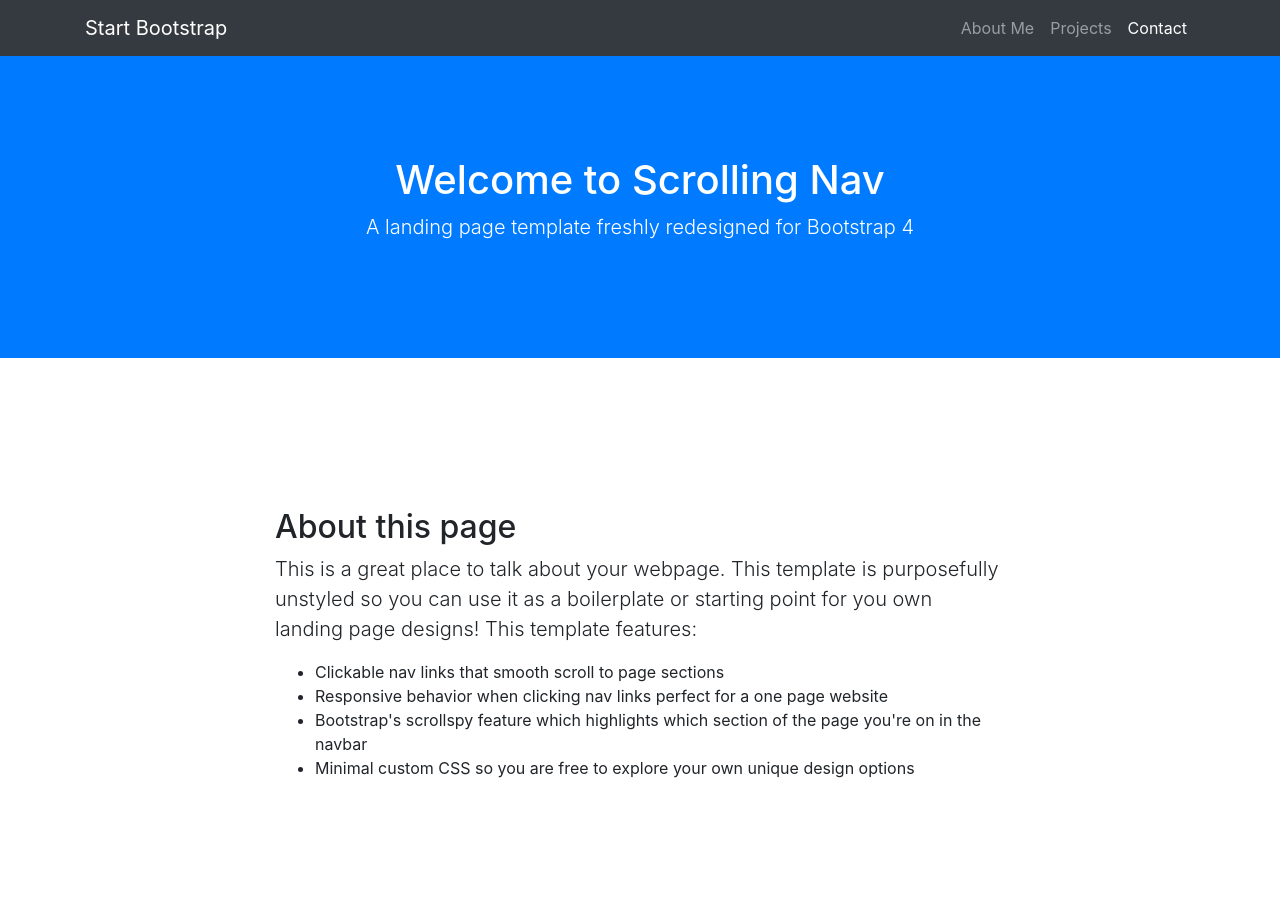
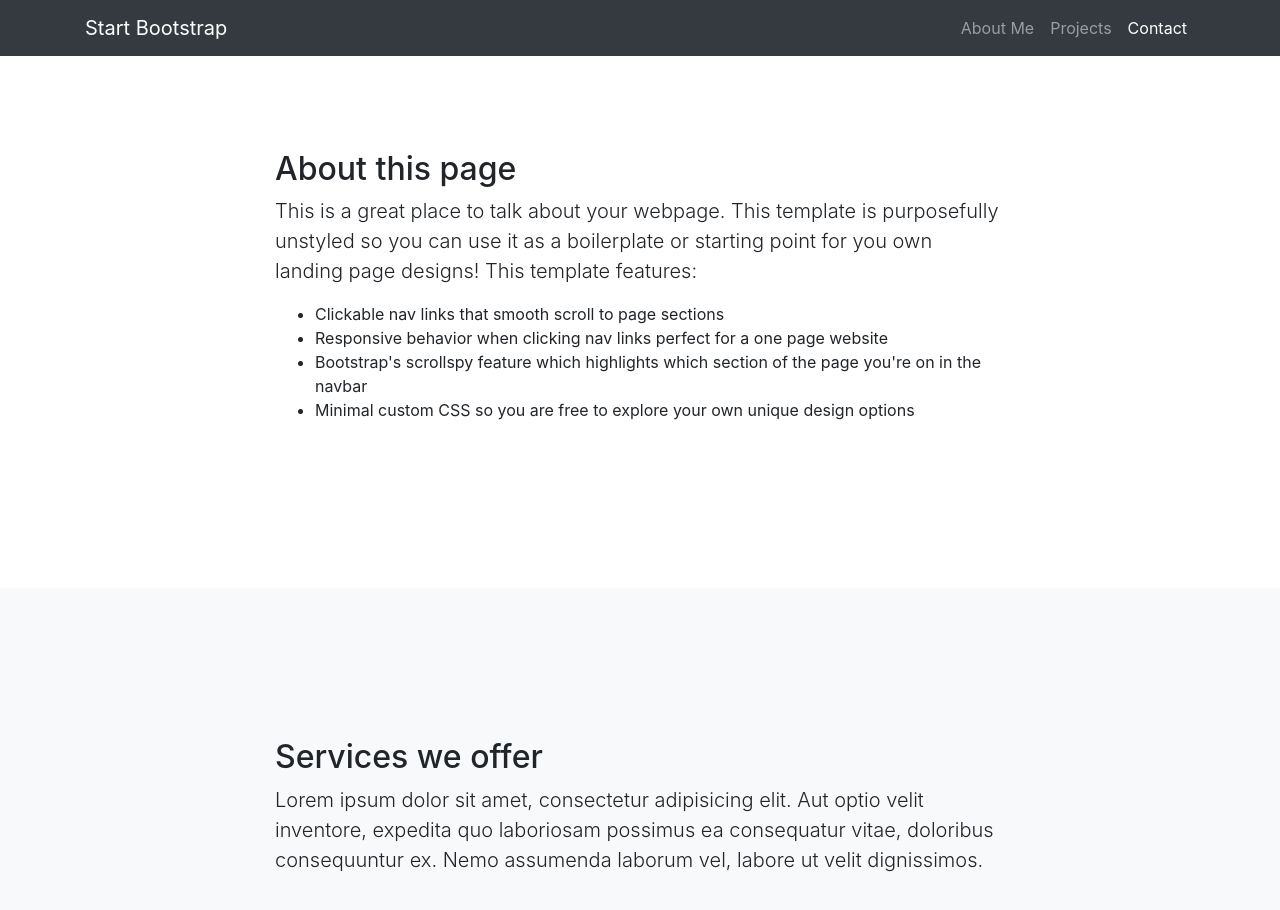
Before and after one commit to qianwenzheng/me, a website with bundled scripts: page index.html in a window 1280 px wide. Shown: the top 910 px of the page. Built offline with nearby package versions, Linux system fonts and the light colour scheme.

Commit message:
deleted top blue nav landing page

```diff
--- a/index.html
+++ b/index.html
@@ -46,13 +46,6 @@
         </div>
       </div>
     </nav>
-
-    <header class="bg-primary text-white">
-      <div class="container text-center">
-        <h1>Welcome to Scrolling Nav</h1>
-        <p class="lead">A landing page template freshly redesigned for Bootstrap 4</p>
-      </div>
-    </header>
 
     <section id="about">
       <div class="container">
```
